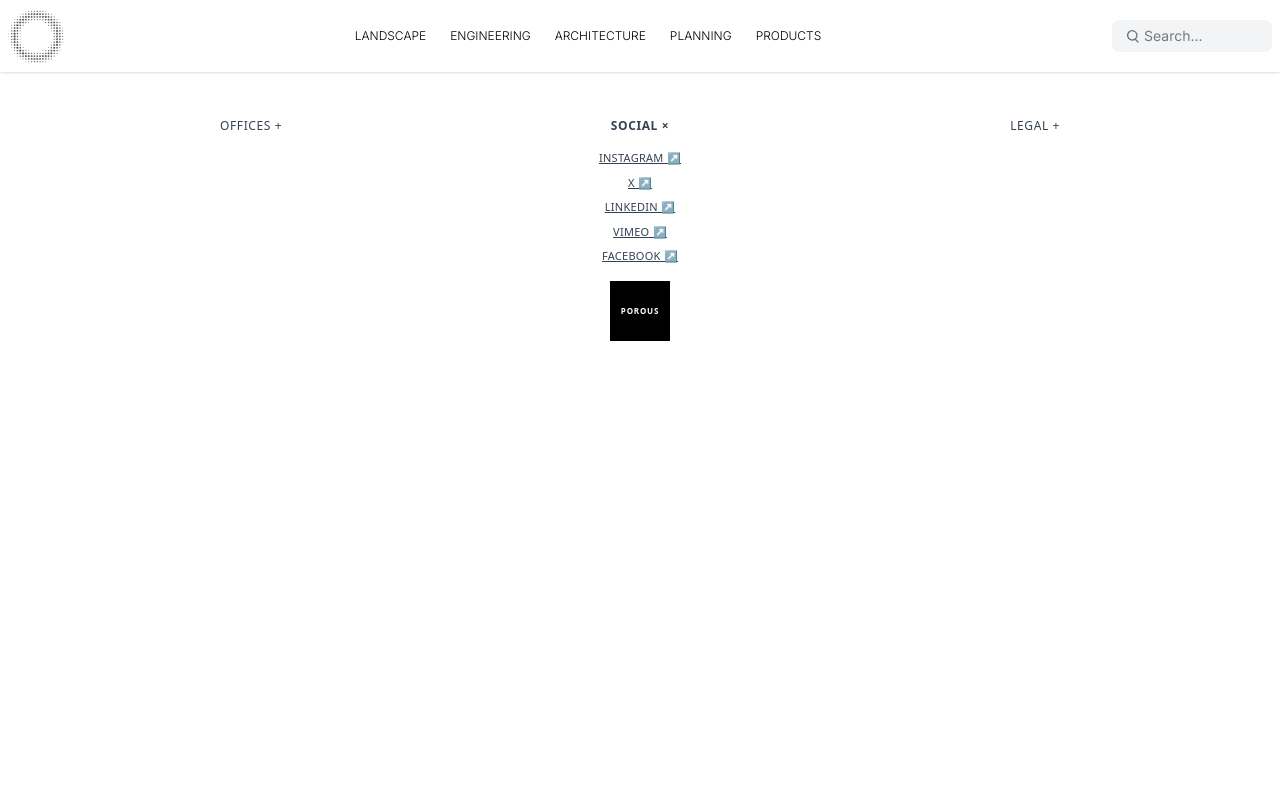
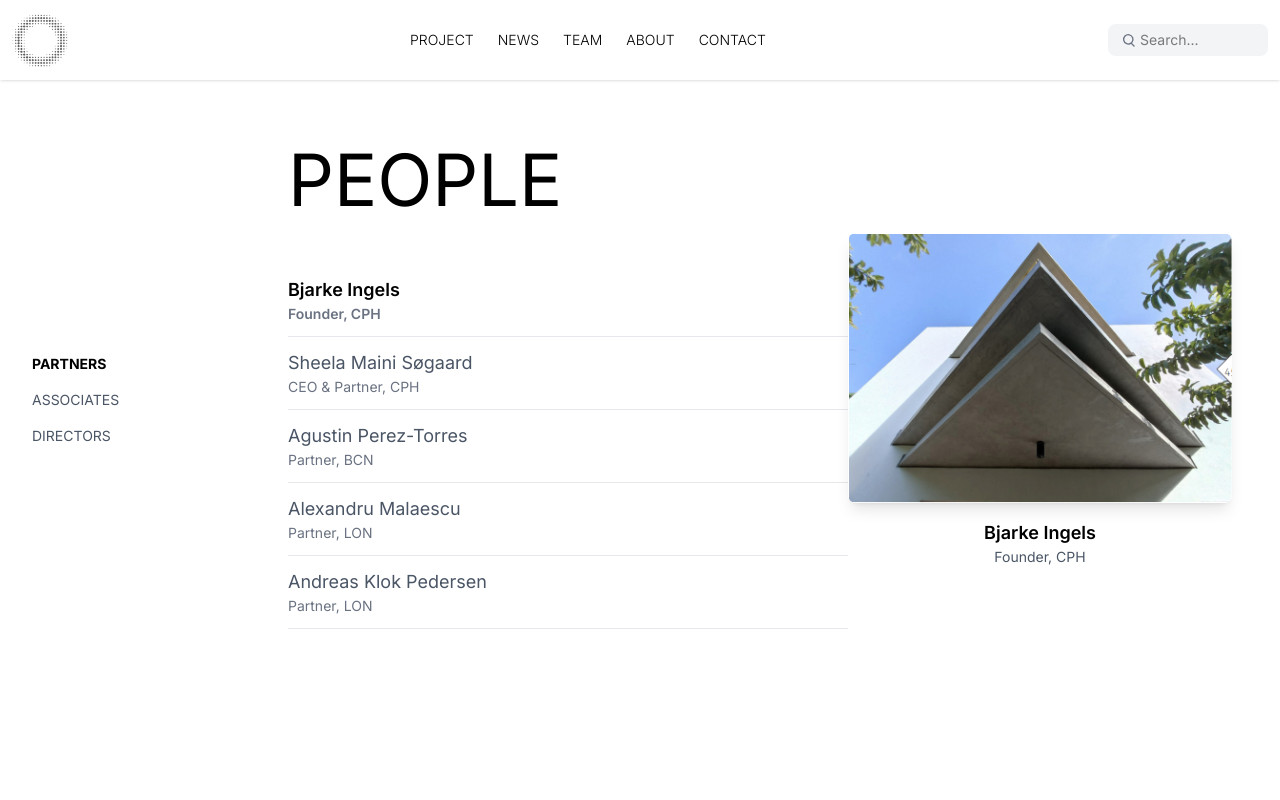
Before and after one commit to THEOU-JEFFINE/porous-being, a React (Vite) app: page /team in a window 1280 px wide. Shown: the top 800 px of the page. Built offline with nearby package versions, Linux system fonts and the light colour scheme; the HTML template or start-up script is replaced by a standard one.

Commit message:
teamPage

```diff
--- a/src/App.jsx
+++ b/src/App.jsx
@@ -6,6 +6,7 @@
 import News from "./Pages/News";
 import Projects from "./Pages/Projects";
 import About from "./Pages/About";
+import Team from "./Pages/Team";
 
 function App() {
   return (
@@ -15,6 +16,7 @@
         <Route path="/" element={<Projects />} /> {/* Home page */}
         <Route path="/news" element={<News />} />
         <Route path="/about" element={<About />} />
+        <Route path="/team" element={<Team />} />
       </Routes>
       <Footer />
     </Router>
--- a/src/Components/Navbar.jsx
+++ b/src/Components/Navbar.jsx
@@ -1,74 +1,46 @@
-import React, { useState } from "react";
+import React from "react";
 import { Link } from "react-router-dom";
 import Logo from "../assets/Porous_Logo.jpeg";
 
 export default function Navbar() {
-  const [showLogoDropdown, setShowLogoDropdown] = useState(false);
-  const [showHamburgerDropdown, setShowHamburgerDropdown] = useState(false);
-
   const navLinks = [
-    { name: "LANDSCAPE", href: "#" },
-    { name: "ENGINEERING", href: "#" },
-    { name: "ARCHITECTURE", href: "#" },
-    { name: "PLANNING", href: "#" },
-    { name: "PRODUCTS", href: "#" },
-  ];
-
-  const logoDropdownLinks = [
     { name: "PROJECT", to: "/" },
+    { name: "NEWS", to: "/news" },
+    { name: "TEAM", to: "/team" },
     { name: "ABOUT", to: "/about" },
-    { name: "NEWS", to: "/news" },
     { name: "CONTACT", to: "/contact" },
   ];
 
   return (
     <header className="sticky top-0 z-50 w-full bg-white/70 backdrop-blur shadow-sm">
-      <div className="flex items-center justify-between p-1 md:p-0.5 lg:p-2">
+      <div className="flex items-center justify-between p-2 lg:p-3">
 
         {/* Logo */}
-        <div className="relative flex items-center">
+        <div className="flex items-center">
+          <Link to="/">
             <img
               src={Logo}
               alt="Logo"
               className="w-12 h-12 md:w-14 md:h-14 object-contain cursor-pointer"
-            onClick={() => setShowLogoDropdown(!showLogoDropdown)}
             />
+          </Link>
+        </div>
 
-          {/* Logo Dropdown (mobile/tablet) */}
-          {showLogoDropdown && (
-            <div className="absolute top-full left-0 h-screen bg-white/90  p-4 flex flex-col gap-2 shadow-md z-50">
-
-              {logoDropdownLinks.map(link => (
+        {/* Center Navigation Links */}
+        <nav className="flex gap-3 lg:gap-6">
+          {navLinks.map(link => (
             <Link
               key={link.name}
               to={link.to}
-                  className="text-sm font-light hover:text-blue-500"
+              className="text-xs md:text-sm font-light hover:text-blue-500 transition-colors"
             >
               {link.name}
             </Link>
           ))}
-            </div>
-          )}
-        </div>
-
-        {/* Center Navigation Links (desktop only) */}
-        <nav className="hidden lg:flex gap-4 lg:gap-6">
-          {navLinks.map(link => (
-            <a
-              key={link.name}
-              href={link.href}
-              className="text-xs md:text-xs font-light hover:text-blue-500"
-            >
-              {link.name}
-            </a>
-          ))}
         </nav>
 
-        {/* Right Side: Search & Hamburger */}
-        <div className="relative flex items-center gap-3">
-
-          {/* Desktop Search */}
-          <div className="hidden lg:block relative">
+        {/* Search Bar */}
+        <div className="relative">
           <input
             type="text"
             placeholder="Search..."
@@ -89,48 +61,6 @@
             />
           </svg>
         </div>
-
-          {/* Hamburger Menu (mobile/tablet) */}
-          <button
-            className="lg:hidden p-2 rounded-md hover:bg-gray-200 z-50"
-            onClick={() => setShowHamburgerDropdown(!showHamburgerDropdown)}
-          >
-            <svg
-              xmlns="http://www.w3.org/2000/svg"
-              className="h-6 w-6"
-              fill="none"
-              viewBox="0 0 24 24"
-              stroke="currentColor"
-            >
-              <path
-                strokeLinecap="round"
-                strokeLinejoin="round"
-                strokeWidth={2}
-                d={
-                  showHamburgerDropdown
-                    ? "M6 18L18 6M6 6l12 12"
-                    : "M4 6h16M4 12h16M4 18h16"
-                }
-              />
-            </svg>
-          </button>
-
-          {/* Hamburger Dropdown */}
-          {showHamburgerDropdown && (
-            <div className="absolute top-full right-0 mt-2 lg:hidden h-screen bg-white/90 rounded-lg p-4 flex flex-col gap-2 shadow-md z-50">
-              {navLinks.map(link => (
-                <a
-                  key={link.name}
-                  href={link.href}
-                  className="text-sm font-light hover:text-blue-500"
-                >
-                  {link.name}
-                </a>
-              ))}
-            </div>
-          )}
-
-        </div>
       </div>
     </header>
   );
--- /dev/null
+++ b/src/Pages/Team.jsx
@@ -0,0 +1,67 @@
+import React from "react";
+import img1 from "../assets/45.png";
+
+export default function Teams() {
+  const people = [
+    { name: "Bjarke Ingels", role: "Founder", location: "CPH", image: img1 },
+    { name: "Sheela Maini Søgaard", role: "CEO & Partner", location: "CPH", image: img1 },
+    { name: "Agustin Perez-Torres", role: "Partner", location: "BCN", image: img1 },
+    { name: "Alexandru Malaescu", role: "Partner", location: "LON", image: img1 },
+    { name: "Andreas Klok Pedersen", role: "Partner", location: "LON", image: img1 },
+  ];
+
+  const categories = ["PARTNERS", "ASSOCIATES", "DIRECTORS"];
+  const [activePerson, setActivePerson] = React.useState(0);
+
+  return (
+    <div className="flex min-h-screen px-4 md:px-8 lg:px-24 relative">
+      {/* LEFT CATEGORY SIDEBAR */}
+      <div className="hidden lg:flex w-1/6 flex-col gap-4 text-gray-600 fixed left-8 top-1/2 -translate-y-1/2 flex flex-col justify-center">
+        {categories.map((cat, idx) => (
+          <div
+            key={idx}
+            className={`cursor-pointer text-sm ${idx === 0 ? "font-bold text-black" : ""}`}
+          >
+            {cat}
+          </div>
+        ))}
+      </div>
+
+      {/* CENTER PEOPLE LIST */}
+      <div className="flex-1 lg:ml-48 pt-16 max-w-xl">
+        <h1 className="text-5xl md:text-6xl lg:text-7xl font-normal mb-12">PEOPLE</h1>
+
+        <div className="h-[65vh] overflow-y-auto pr-4">
+          {people.map((p, idx) => (
+            <div
+              key={idx}
+              onMouseEnter={() => setActivePerson(idx)}
+              className={`py-3 cursor-pointer border-b border-gray-200 transition-all duration-200 ${
+                activePerson === idx ? "text-black font-semibold" : "text-gray-600"
+              }`}
+            >
+              <div className="text-lg">{p.name}</div>
+              <div className="text-sm text-gray-500">{p.role}, {p.location}</div>
+            </div>
+          ))}
+        </div>
+      </div>
+
+      {/* RIGHT FIXED IMAGE PREVIEW */}
+      <div className="hidden lg:block fixed right-12 top-1/2 -translate-y-1/2 w-96">
+        <img
+          src={people[activePerson].image}
+          alt={people[activePerson].name}
+          className="w-full h-auto object-cover rounded-lg shadow-lg transition-all duration-300"
+        />
+
+        <div className="mt-4 text-center">
+          <h2 className="text-lg font-semibold">{people[activePerson].name}</h2>
+          <p className="text-gray-600 text-sm">
+            {people[activePerson].role}, {people[activePerson].location}
+          </p>
+        </div>
+      </div>
+    </div>
+  );
+}
```
Lines whose indentation alone changed are shown as unchanged.
